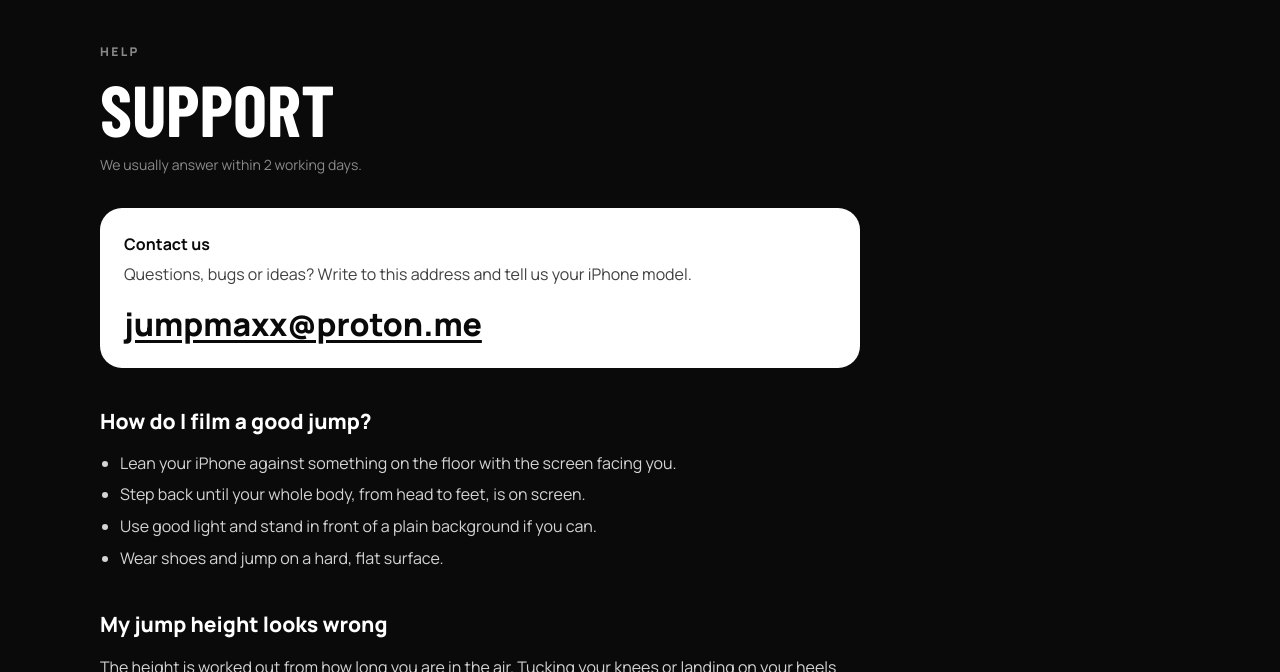
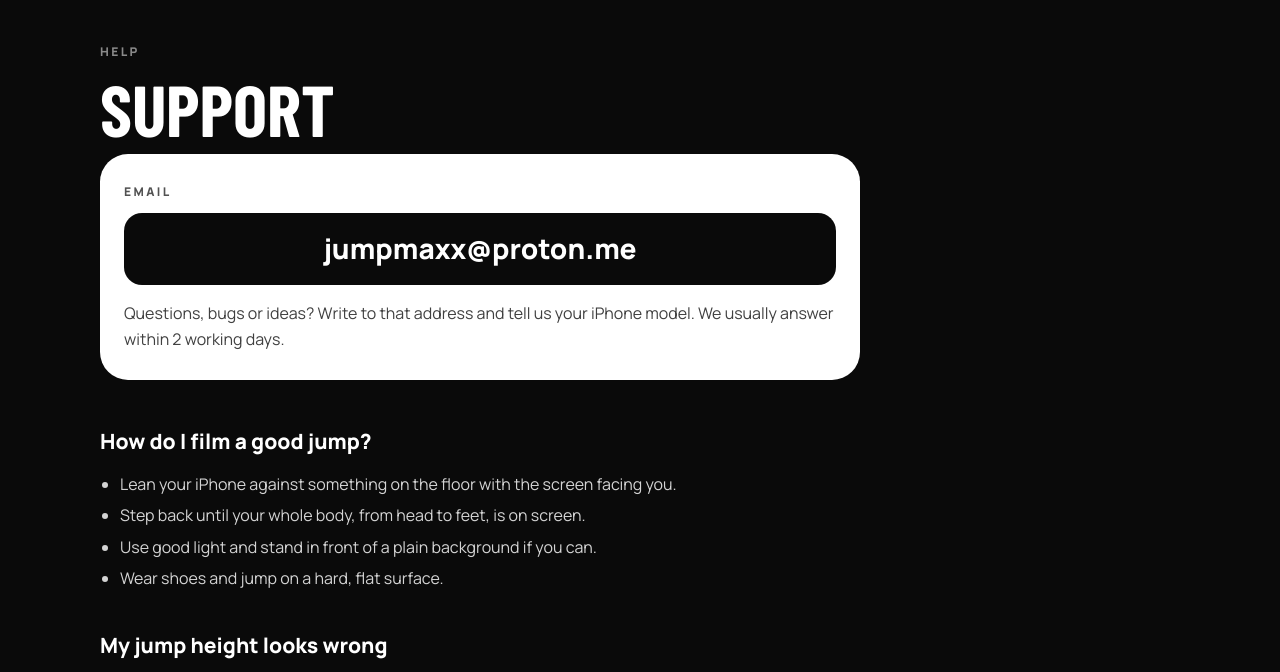
Before and after one commit to Yakszitoooo23/jumpmax-site, a plain HTML site: page support.html in a window 1280 px wide. Shown: the part 74-746 px from the top of the page. Drawn offline with nearby package versions, Linux system fonts and the light colour scheme.

Commit message:
Make the support email a full-width button.
It was easy to miss as a line of body text on the help page.

Co-authored-by: Cursor <cursoragent@cursor.com>

```diff
--- a/style.css
+++ b/style.css
@@ -101,10 +101,11 @@ footer { border-top: 1px solid var(--line); padding: 32px 0 48px; font-size: 14p
 .doc th, .doc td { text-align: left; vertical-align: top; padding: 10px 12px 10px 0; border-bottom: 1px solid var(--line); }
 .doc th { color: var(--dim); font-size: 12px; letter-spacing: 0.1em; text-transform: uppercase; }
 .table-scroll { overflow-x: auto; }
-.contact-card { background: #FFFFFF; color: #0A0A0A; border-radius: 22px; padding: 24px; margin: 24px 0 8px; }
-.contact-card p { color: #404040; margin: 4px 0 16px; }
-.contact-mail { display: block; font-family: var(--body); font-size: clamp(22px, 4.4vw, 32px); font-weight: 800; line-height: 1.25; color: #0A0A0A; text-decoration: underline; text-underline-offset: 4px; overflow-wrap: anywhere; }
-.contact-mail:hover { color: #0A0A0A; }
+.contact-card { background: #FFFFFF; color: #0A0A0A; border-radius: 28px; padding: 28px 24px; margin: 8px 0 48px; }
+.contact-card .contact-kicker { margin: 0 0 12px; font-size: 12px; font-weight: 800; letter-spacing: 0.2em; text-transform: uppercase; color: #525252; }
+.contact-card p { color: #404040; margin: 16px 0 0; }
+.contact-mail { display: flex; align-items: center; justify-content: center; width: 100%; min-height: 72px; padding: 18px 16px; border-radius: 18px; background: #0A0A0A; color: #FFFFFF !important; font-size: clamp(20px, 5.6vw, 28px); font-weight: 800; line-height: 1.2; text-align: center; text-decoration: none; overflow-wrap: anywhere; }
+.contact-mail:hover { background: #1A1A1A; color: #FFFFFF !important; }
 
 @media (max-width: 860px) {
   .hero { grid-template-columns: 1fr; padding-top: 24px; gap: 40px; }
--- a/support.html
+++ b/support.html
@@ -8,7 +8,7 @@
 <link rel="preconnect" href="https://fonts.googleapis.com">
 <link rel="preconnect" href="https://fonts.gstatic.com" crossorigin>
 <link href="https://fonts.googleapis.com/css2?family=Barlow+Condensed:wght@600;700&family=Manrope:wght@400;500;600;700;800&display=swap" rel="stylesheet">
-<link rel="stylesheet" href="style.css">
+<link rel="stylesheet" href="style.css?v=3">
 </head>
 <body>
 
@@ -27,12 +27,11 @@
   <article class="doc">
     <span class="eyebrow">Help</span>
     <h1>Support</h1>
-    <p class="updated">We usually answer within 2 working days.</p>
 
     <div class="contact-card">
-      <strong>Contact us</strong>
-      <p>Questions, bugs or ideas? Write to this address and tell us your iPhone model.</p>
+      <p class="contact-kicker">Email</p>
       <a class="contact-mail" href="mailto:jumpmaxx@proton.me?subject=Jumpmaxx%20support">jumpmaxx@proton.me</a>
+      <p>Questions, bugs or ideas? Write to that address and tell us your iPhone model. We usually answer within 2 working days.</p>
     </div>
 
     <h2>How do I film a good jump?</h2>
```
Also changed, not shown: index.html (+1 -1 lines), privacy.html (+1 -1 lines).
